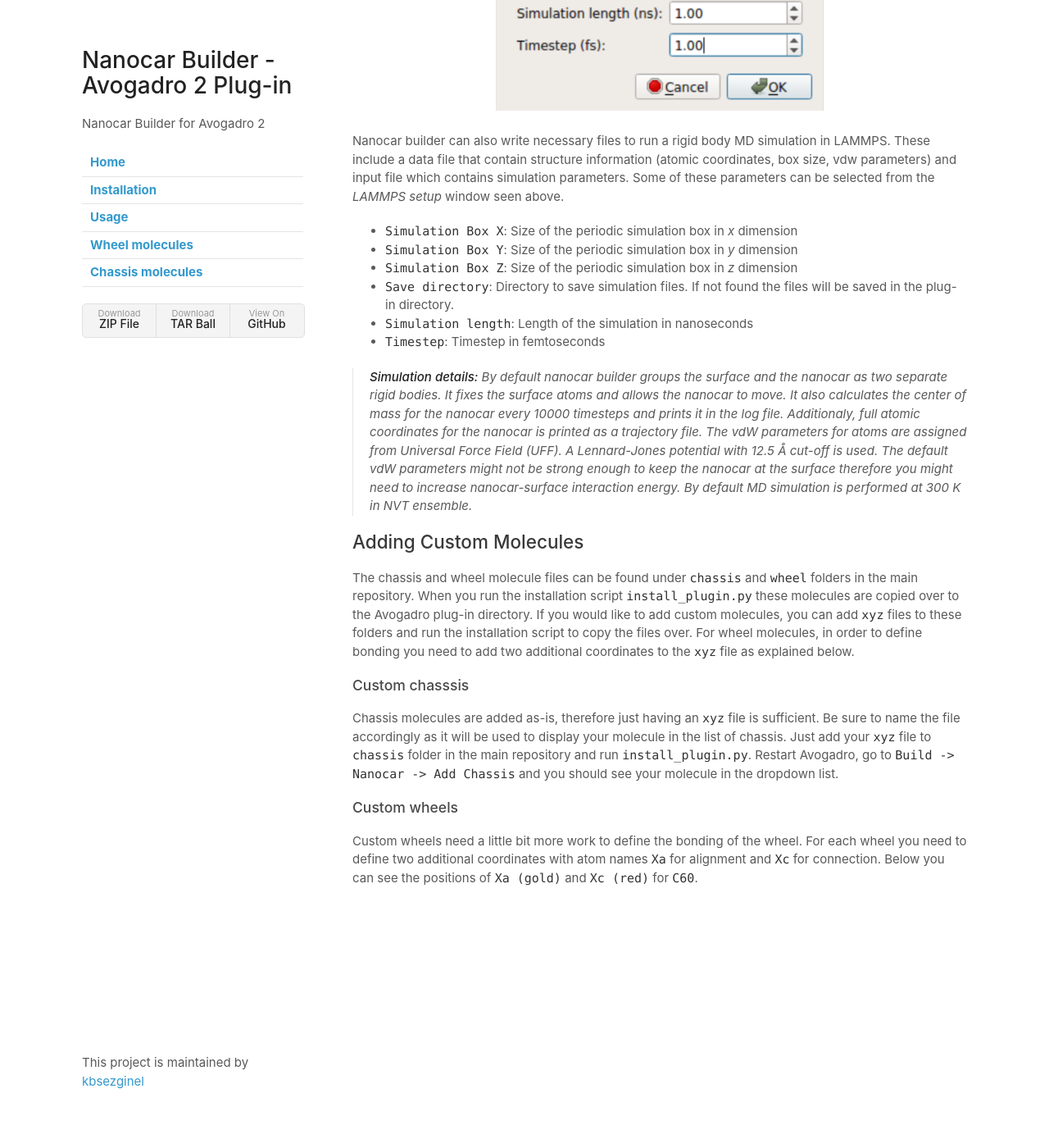
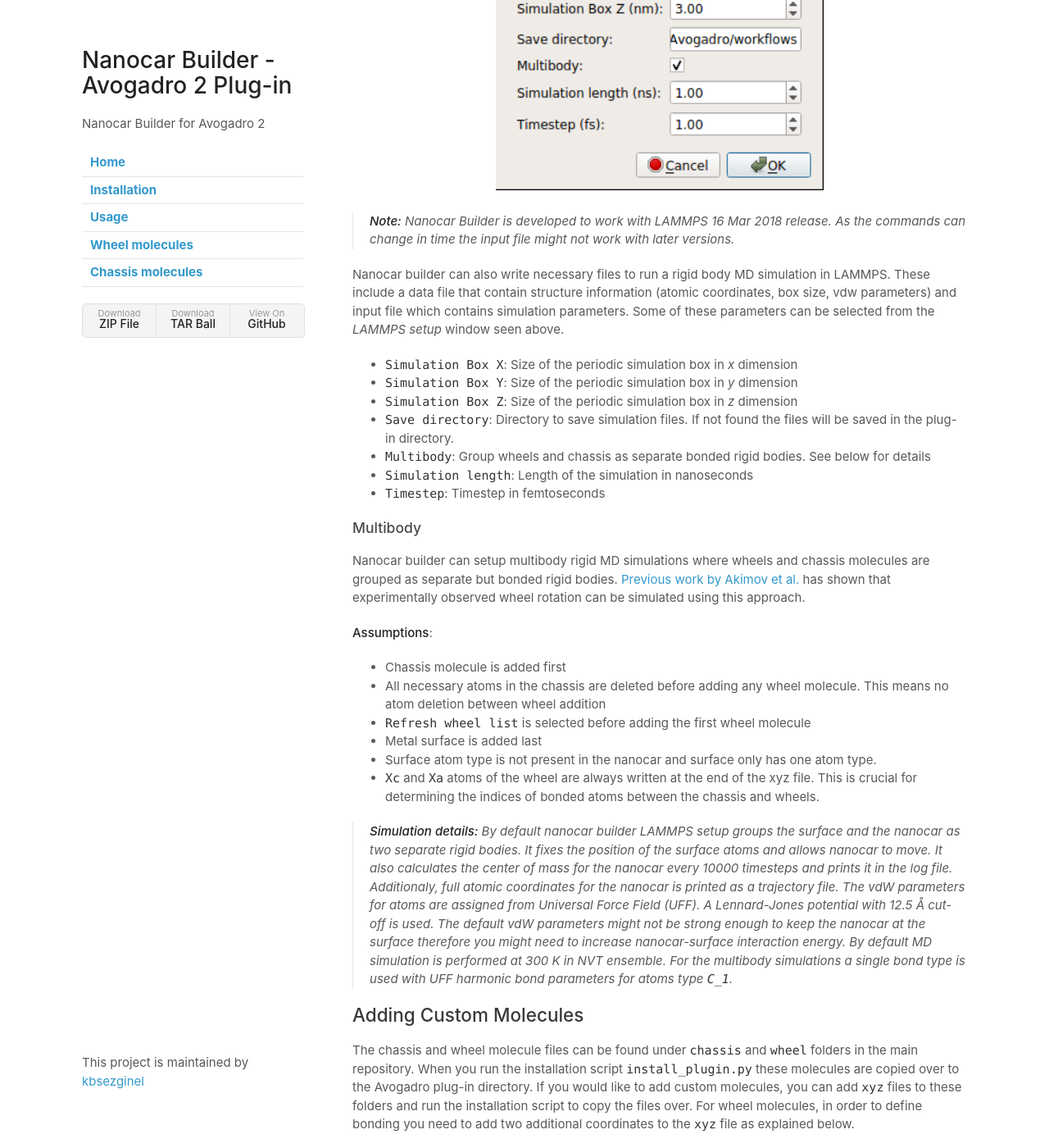
Before and after one commit to kbsezginel/nanocar-avogadro, a Jekyll site: the page built from docs/usage.md, in a window 1280 px wide and 1400 px high, scrolled down 4052 px. Shown: the whole window at 82% size. Built offline with Jekyll 4.4.1, drawn with Linux system fonts in a browser that asks for light colours; our own code applies the rules of GitHub Pages for plain Markdown files; some of the changed text lies outside the part shown.

Commit message:
Update usage information for multibody MD

```diff
--- a/docs/usage.md
+++ b/docs/usage.md
@@ -43,8 +43,9 @@
 
 After you add the chassis you can connect wheel molecules by selecting an atom site. Deselect all the atoms (`Ctrl + Shift + a`), select the atom site you want to connect the wheel (in selection mode) and click connect wheel option from `Build -> Nanocar -> Connect Wheel`.
 
-- `Append`: Just append the wheel molecule or re-add all the molecules with the wheel. If `append` is selected then the wheel molecule is appended to the molecules on the screen. This way bonding between the wheel and the selected atom site must be drawn manually. If `append` is not selected then all the atoms on the screen are removed and re-added with the wheel. This results in recalculation of the bonds. If the wheel is positioned in bonding distance from the selected atom site then the bond will appear on the screen.
+- `Append`: Just append the wheel molecule or re-add all the molecules with the wheel. If `append` is selected then the wheel molecule is appended to the molecules on the screen. This way bonding between the wheel and the selected atom site must be drawn manually. If `append` is not selected then all the atoms on the screen are removed and re-added with the wheel. This results in recalculation of the bonds. If the wheel is positioned in bonding distance from the selected atom site then the bond will appear on the screen
 - `Bond distance`: The distance of the wheel molecule to the selected atom site
+- `Refresh Wheel List`: Rewrite the wheel list for the nanocar. For each added wheel, nanocar builder keeps track of the name and the atom indices so that it can group them separately for multibody simulations. This should be selected before adding the first wheel of the nanocar
 - `Wheel`: Wheel molecule name
 
 > **Note:** Always add wheel molecules to atom sites with only one bond. The plug-in uses this bonding information to align the wheel molecule to the selected atom site. If the selected atom site has more than one connection, the wheel can be aligned to any of them. An easy way to make sure the wheel is aligned correctly is to delete all the bonds except for the one you want and redraw them after connecting the wheel.
@@ -66,6 +67,8 @@
 ## LAMMPS Setup
 <p align="center"><img src='assets/img/lammps-setup-window.png' width="400"></p>
 
+> **Note:** Nanocar Builder is developed to work with LAMMPS 16 Mar 2018 release. As the commands can change in time the input file might not work with later versions.
+
 Nanocar builder can also write necessary files to run a rigid body MD simulation in LAMMPS.
 These include a data file that contain structure information (atomic coordinates, box size, vdw parameters) and input file which contains simulation parameters. Some of these parameters can be selected from the *LAMMPS setup* window seen above.
 
@@ -73,10 +76,23 @@
 - `Simulation Box Y`: Size of the periodic simulation box in *y* dimension
 - `Simulation Box Z`: Size of the periodic simulation box in *z* dimension
 - `Save directory`: Directory to save simulation files. If not found the files will be saved in the plug-in directory.
+- `Multibody`: Group wheels and chassis as separate bonded rigid bodies. See below for details
 - `Simulation length`: Length of the simulation in nanoseconds
 - `Timestep`: Timestep in femtoseconds
 
-> **Simulation details:** By default nanocar builder groups the surface and the nanocar as two separate rigid bodies. It fixes the surface atoms and allows the nanocar to move. It also calculates the center of mass for the nanocar every 10000 timesteps and prints it in the log file. Additionaly, full atomic coordinates for the nanocar is printed as a trajectory file. The vdW parameters for atoms are assigned from Universal Force Field (UFF). A Lennard-Jones potential with 12.5 Å cut-off is used. The default vdW parameters might not be strong enough to keep the nanocar at the surface therefore you might need to increase nanocar-surface interaction energy. By default MD simulation is performed at 300 K in NVT ensemble.
+### Multibody
+
+Nanocar builder can setup multibody rigid MD simulations where wheels and chassis molecules are grouped as separate but bonded rigid bodies. [Previous work by Akimov et al.](https://pubs.acs.org/doi/abs/10.1021/ct7002594) has shown that experimentally observed wheel rotation can be simulated using this approach.
+
+**Assumptions**:
+- Chassis molecule is added first
+- All necessary atoms in the chassis are deleted before adding any wheel molecule. This means no atom deletion between wheel addition
+- `Refresh wheel list` is selected before adding the first wheel molecule
+- Metal surface is added last
+- Surface atom type is not present in the nanocar and surface only has one atom type.
+- `Xc` and `Xa` atoms of the wheel are always written at the end of the xyz file. This is crucial for determining the indices of bonded atoms between the chassis and wheels.
+
+> **Simulation details:** By default nanocar builder LAMMPS setup groups the surface and the nanocar as two separate rigid bodies. It fixes the position of the surface atoms and allows nanocar to move. It also calculates the center of mass for the nanocar every 10000 timesteps and prints it in the log file. Additionaly, full atomic coordinates for the nanocar is printed as a trajectory file. The vdW parameters for atoms are assigned from Universal Force Field (UFF). A Lennard-Jones potential with 12.5 Å cut-off is used. The default vdW parameters might not be strong enough to keep the nanocar at the surface therefore you might need to increase nanocar-surface interaction energy. By default MD simulation is performed at 300 K in NVT ensemble. For the multibody simulations a single bond type is used with UFF harmonic bond parameters for atoms type `C_1`.
 
 ## Adding Custom Molecules
 The chassis and wheel molecule files can be found under `chassis` and `wheel` folders in the main repository.
```
Also changed, not shown: docs/benchmarking.md (added, +29 -0 lines), docs/assets/img/connect-wheel-window.png, docs/assets/img/lammps-setup-window.png.
